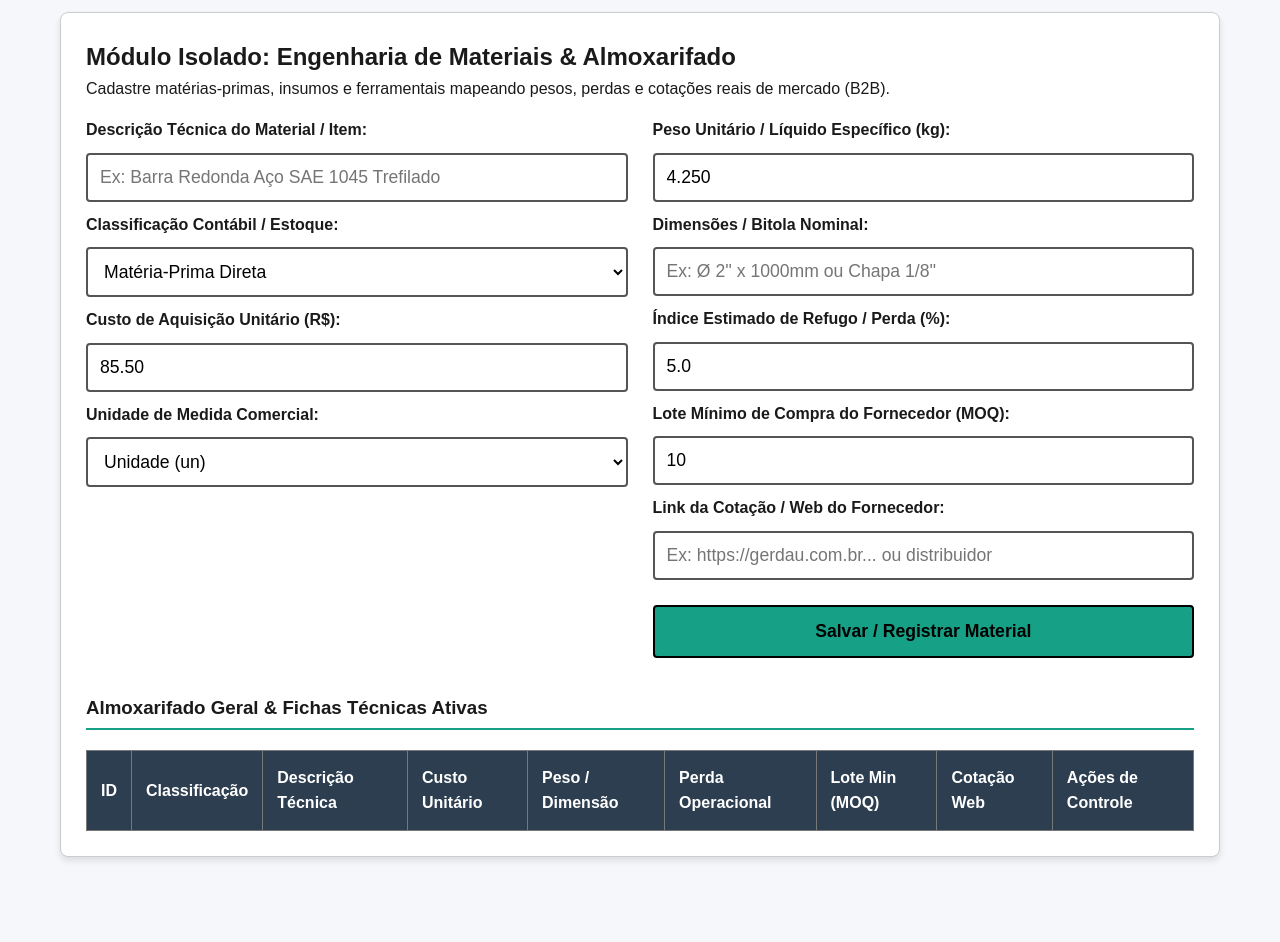
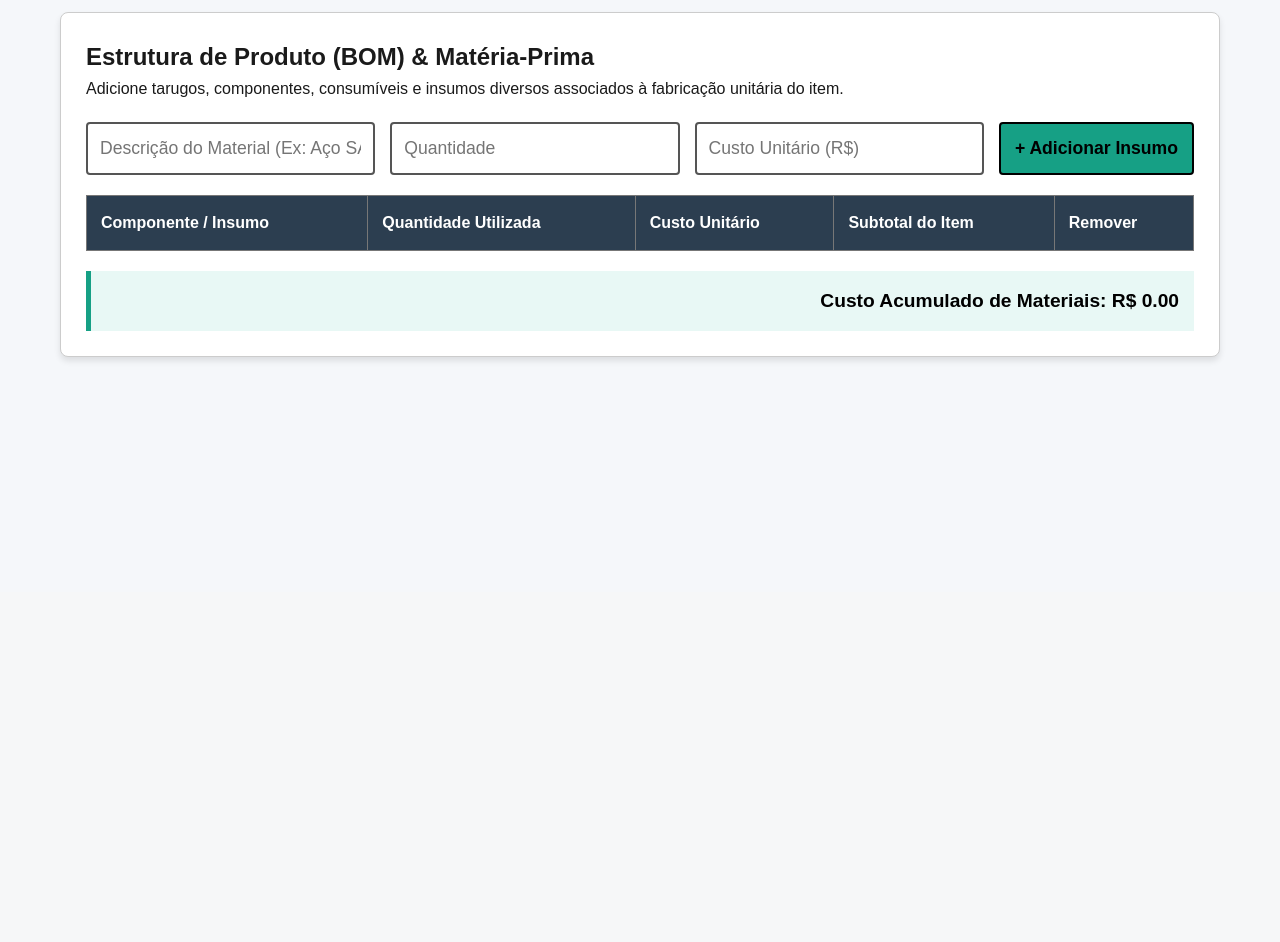
Before and after one commit to ProfRenatoPereira/admplan, a Flask app: page /materiais in a window 1280 px wide. Shown: the part 208-1150 px from the top of the page. After the commit the page ends 569 px from the top, so only its background shows below. Run offline with Flask 3, Linux system fonts and the light colour scheme; lists and menus that the app fills with data are empty; some libraries are stand-ins or nearby versions.

Commit message:
Update materiais.html

```diff
--- a/templates/materiais.html
+++ b/templates/materiais.html
@@ -1,75 +1,34 @@
 {% extends 'base.html' %}
-{% block title %}Almoxarifado & Materiais - TERCEIRO ADM ASSOCIADOS{% endblock %}
+
+{% block title %}Engenharia de Materiais - TERCEIRO ADM ASSOCIADOS{% endblock %}
+
 {% block content %}
-<section class="card" aria-labelledby="tit-mat">
-    <h2 id="tit-mat">Módulo Isolado: Engenharia de Materiais & Almoxarifado</h2>
-    <p>Cadastre matérias-primas, insumos e ferramentais mapeando pesos, perdas e cotações reais de mercado (B2B).</p>
+<section class="card" aria-labelledby="tit-materias">
+    <h2 id="tit-materias">Estrutura de Produto (BOM) & Matéria-Prima</h2>
+    <p>Adicione tarugos, componentes, consumíveis e insumos diversos associados à fabricação unitária do item.</p>
 
-    <input type="hidden" id="matIsoladoId" value="">
-
-    <div class="grid-form">
-        <div class="form-group">
-            <label for="matNome">Descrição Técnica do Material / Item:</label>
-            <input type="text" id="matNome" placeholder="Ex: Barra Redonda Aço SAE 1045 Trefilado">
-
-            <label for="matTipo">Classificação Contábil / Estoque:</label>
-            <select id="matTipo">
-                <option value="Matéria-Prima">Matéria-Prima Direta</option>
-                <option value="Insumo">Insumo Indireto / Operacional</option>
-                <option value="Ferramental">Componente / Ferramental de Corte</option>
-                <option value="Consumível">Gases / Consumíveis de Solda e Pintura</option>
-            </select>
-
-            <label for="matCustoUn">Custo de Aquisição Unitário (R$):</label>
-            <input type="number" id="matCustoUn" value="85.50" step="0.01">
-
-            <label for="matUnidade">Unidade de Medida Comercial:</label>
-            <select id="matUnidade">
-                <option value="un">Unidade (un)</option>
-                <option value="kg">Quilograma (kg)</option>
-                <option value="m">Metro Linear (m)</option>
-                <option value="l">Litro (l)</option>
-                <option value="barra">Barra (6 metros)</option>
-            </select>
-        </div>
-        <div class="form-group">
-            <label for="matPeso">Peso Unitário / Líquido Específico (kg):</label>
-            <input type="number" id="matPeso" value="4.250" step="0.001">
-
-            <label for="matDimensao">Dimensões / Bitola Nominal:</label>
-            <input type="text" id="matDimensao" placeholder="Ex: Ø 2'' x 1000mm ou Chapa 1/8''">
-
-            <label for="matPerda">Índice Estimado de Refugo / Perda (%):</label>
-            <input type="number" id="matPerda" value="5.0" step="0.1">
-
-            <label for="matLote">Lote Mínimo de Compra do Fornecedor (MOQ):</label>
-            <input type="number" id="matLote" value="10">
-
-            <label for="matLink">Link da Cotação / Web do Fornecedor:</label>
-            <input type="url" id="matLink" placeholder="Ex: https://gerdau.com.br... ou distribuidor">
-
-            <button onclick="salvarMaterialIsolado()" class="btn-primary" id="btnSalvarMat" style="margin-top: 15px;">Salvar / Registrar Material</button>
-        </div>
+    <div class="inline-form">
+        <input type="text" id="insumoNome" placeholder="Descrição do Material (Ex: Aço SAE 1045)">
+        <input type="number" id="insumoQtd" placeholder="Quantidade">
+        <input type="number" id="insumoCustoUn" placeholder="Custo Unitário (R$)">
+        <button onclick="adicionarInsumo()" class="btn-primary">+ Adicionar Insumo</button>
     </div>
 
-    <h3 style="margin-top: 35px; border-bottom: 2px solid var(--accent); padding-bottom: 5px;">Almoxarifado Geral & Fichas Técnicas Ativas</h3>
-    <div style="overflow-x: auto;">
-        <table class="data-table" id="tabelaMateriaisIsolados">
+    <table class="data-table" id="tabelaInsumos">
         <thead>
             <tr>
-                    <th>ID</th>
-                    <th>Classificação</th>
-                    <th>Descrição Técnica</th>
+                <th>Componente / Insumo</th>
+                <th>Quantidade Utilizada</th>
                 <th>Custo Unitário</th>
-                    <th>Peso / Dimensão</th>
-                    <th>Perda Operacional</th>
-                    <th>Lote Min (MOQ)</th>
-                    <th>Cotação Web</th>
-                    <th>Ações de Controle</th>
+                <th>Subtotal do Item</th>
+                <th>Remover</th>
             </tr>
         </thead>
         <tbody></tbody>
     </table>
+
+    <div class="total-box">
+        <strong>Custo Acumulado de Materiais: R$ <span id="totalMaterialCusto">0.00</span></strong>
     </div>
 </section>
 {% endblock %}
```
Lines whose indentation alone changed are shown as unchanged.
